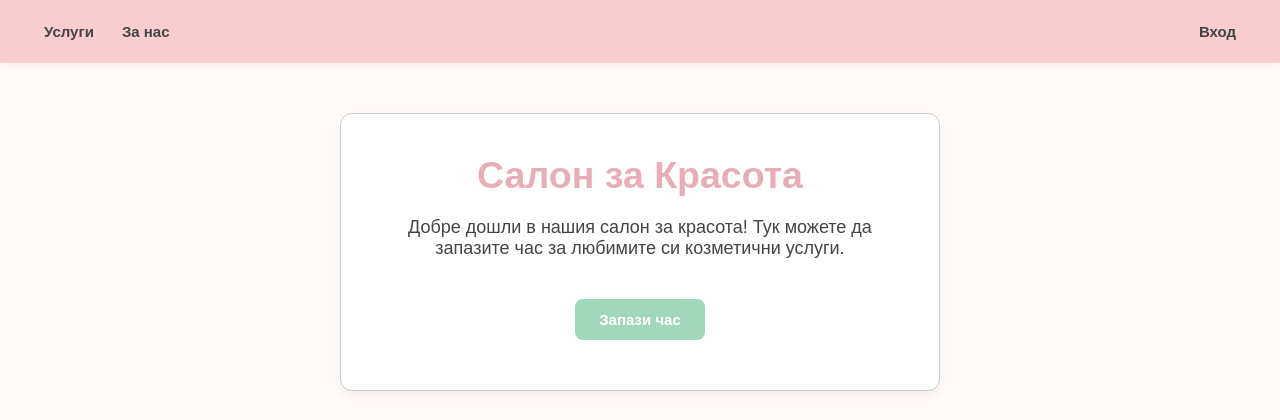
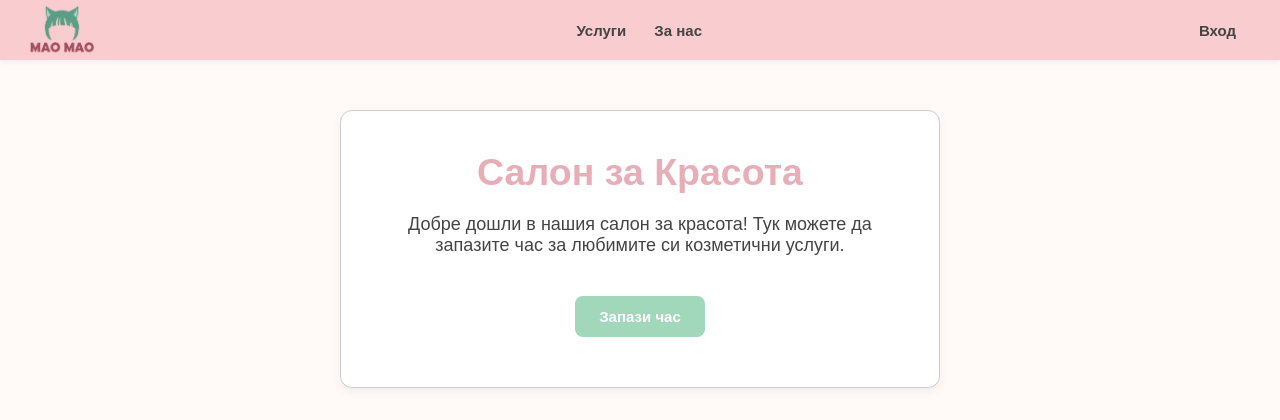
Before and after one commit to nia-pencheva/beauty-salon, a PHP site: page / in a window 1280 px wide. Shown: the top 420 px of the page. Run offline with PHP 8.4, Linux system fonts and the light colour scheme.

Commit message:
Put logo in header

```diff
--- a/header.php
+++ b/header.php
@@ -7,18 +7,23 @@
         </button>
         <div class="nav-menu">
             <div class="nav-menu__section">
-                <a href="cosmetic_services.php">Услуги</a>
-                <a href="aboutUs.php">За нас</a>
+                <a href="index.php">
+                    <img style="height: 50px;" src="images/logo.png" alt="Logo" class="logo">
+                </a>
+            </div>
+            <div class="nav-menu__section">
+                <a class="nav-menu__link" href="cosmetic_services.php">Услуги</a>
+                <a class="nav-menu__link" href="aboutUs.php">За нас</a>
             </div>
 
 
             <div class="nav-menu__section">
                 <?php if ($is_logged_in): ?>
-                    <a href="profile.php">Профил</a>
-                    <a href="logout.php">Изход</a>
+                    <a class="nav-menu__link" href="profile.php">Профил</a>
+                    <a class="nav-menu__link" href="logout.php">Изход</a>
                 <?php else: ?>
 
-                    <a href="login.php">Вход</a>
+                    <a class="nav-menu__link" href="login.php">Вход</a>
                 <?php endif; ?>
             </div>
         </div>
--- a/styles.css
+++ b/styles.css
@@ -27,9 +27,18 @@ body {
 
 header {
     background-color: var(--light-pink);
-    padding: 15px 30px;
+    padding: 5px 30px;
     box-shadow: 0 2px 5px rgba(0,0,0,0.05);
     position: relative; /* Default for mobile */
+}
+
+.logo {
+    display: none;
+    height: 50px;
+
+    @media screen and (min-width: 768px) {
+        display: block;
+    }
 }
 
 /* Mobile-first styles */
@@ -113,7 +122,7 @@ header {
     top: 0;
 }
 
-.nav-menu a {
+.nav-menu .nav-menu__link {
     text-decoration: none;
     color: var(--dark-gray);
     font-weight: 600;
@@ -126,7 +135,7 @@ header {
     transition: background-color 0.3s ease;
 }
 
-.nav-menu a:hover {
+.nav-menu .nav-menu__link:hover {
     background-color: var(--dark-pink);
     color: white;
 }
@@ -161,7 +170,7 @@ header {
         width: 100%;
     }
 
-    .nav-menu a {
+    .nav-menu .nav-menu__link{
         margin: 0;
         font-size: 15px;
         width: auto;
```
Also changed, not shown: images/logo.png (added).
